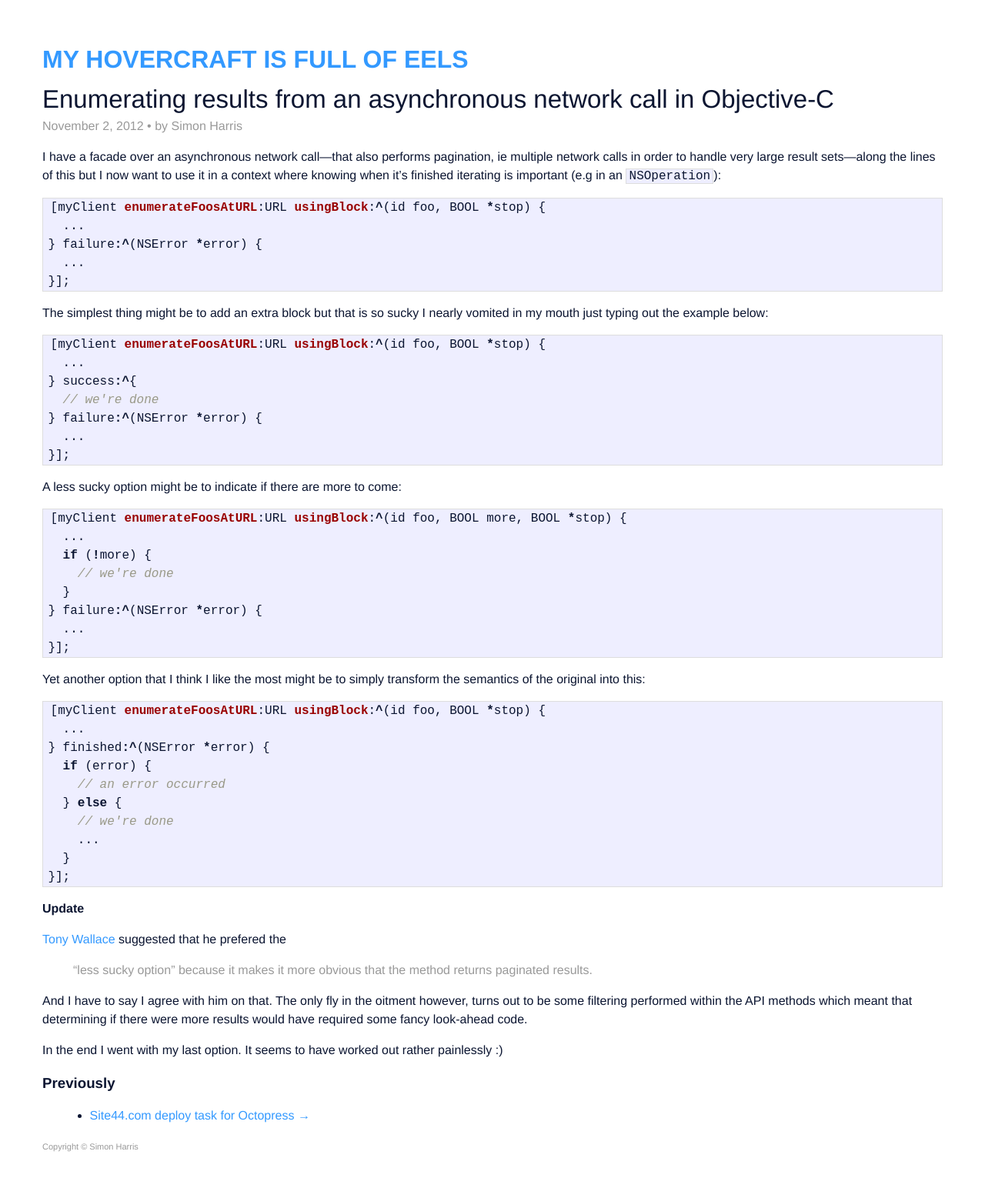
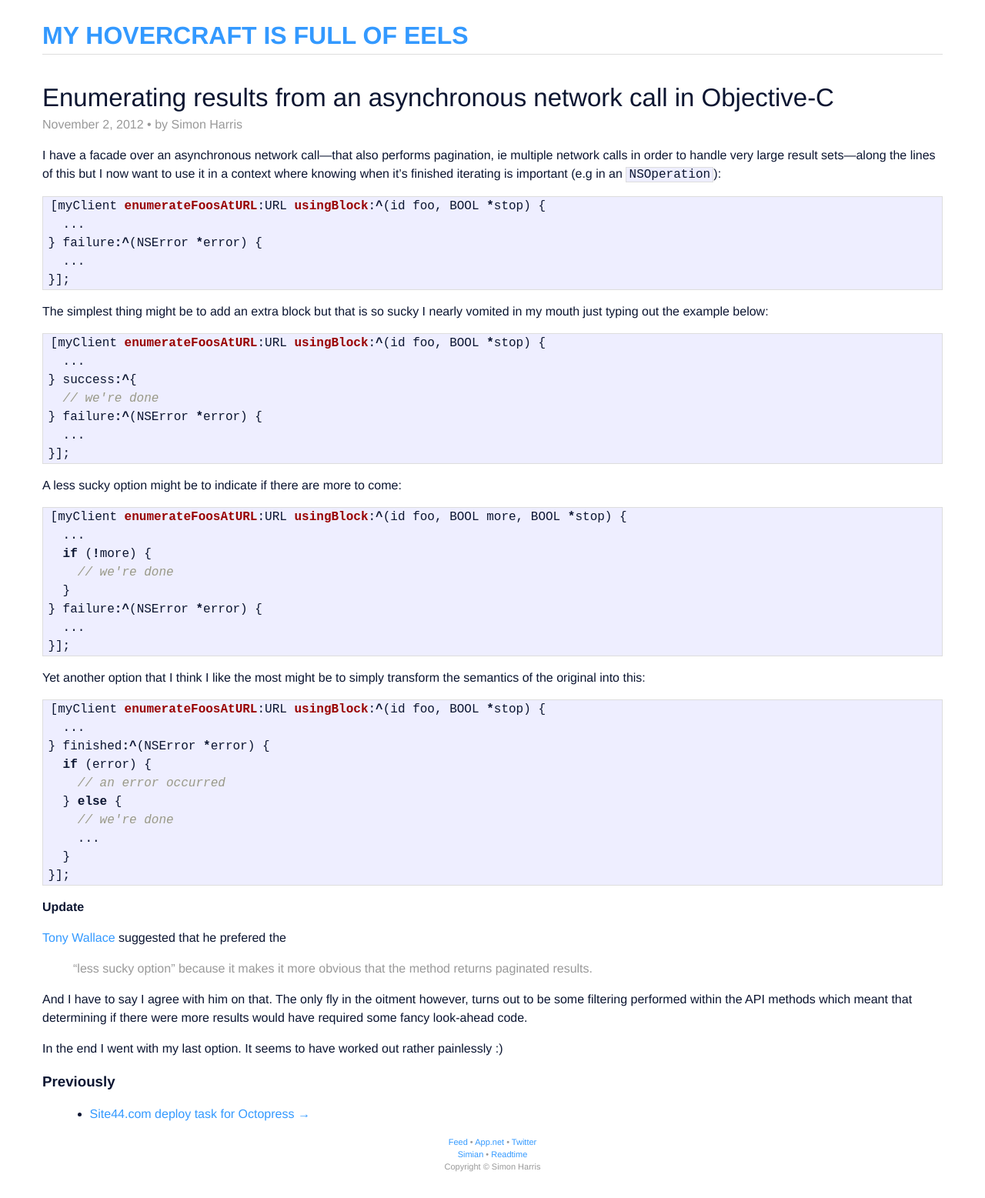
Before and after one commit to harukizaemon/harukizaemon.github.io, a Jekyll site: the page built from index.html, in a window 1280 px wide. Shown: the whole page at 77% size. Built offline with Jekyll 4.4.1, drawn with Linux system fonts in a browser that asks for light colours.

Commit message:
MOAR styling

```diff
--- a/_layouts/default.html
+++ b/_layouts/default.html
@@ -18,7 +18,13 @@
     </header>
     {{ content }}
     <footer>
-      <p class="copyright">Copyright &copy; Simon Harris</p>
+      <p>
+        <a href="/atom.xml">Feed</a> &#x2022; <a href="https://alpha.app.net/hz">App.net</a> &#x2022; <a href="https://twitter.com/haruki_zaemon">Twitter</a>
+        <br />
+        <a href="/simian">Simian</a> &#x2022; <a href="http://www.readtimeapp.com">Readtime</a>
+        <br />
+        Copyright &copy; Simon Harris
+      </p>
     </footer>
   </body>
 </html>
--- a/css/main.css
+++ b/css/main.css
@@ -1,12 +1,16 @@
 html {
   font-family: 'Helvetica Neue', Helvetica, Arial, 'Lucida Grande', sans-serif;
   line-height: 1.5em;
-  padding: 44px 55px;
+  padding: 0 55px 22px 55px;
   color: #0B1531;
 }
 
 h1 {
   text-transform: uppercase;
+  border-bottom: 1px solid #DDDDDD;
+  margin-top: 22px;
+  margin-bottom: 44px;
+  line-height: 1.5em;
 }
 
 a {
@@ -23,10 +27,9 @@
 
 body > footer {
   font-size: 11px;
-}
-
-.copyright {
   color: #999999;
+  text-align: center;
+  line-height: 16px;
 }
 
 .post > header {
```
